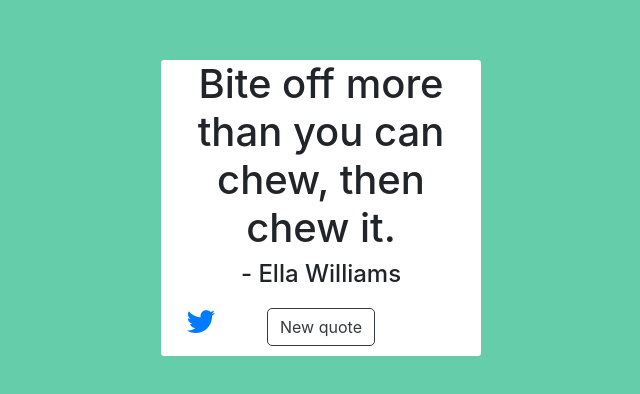
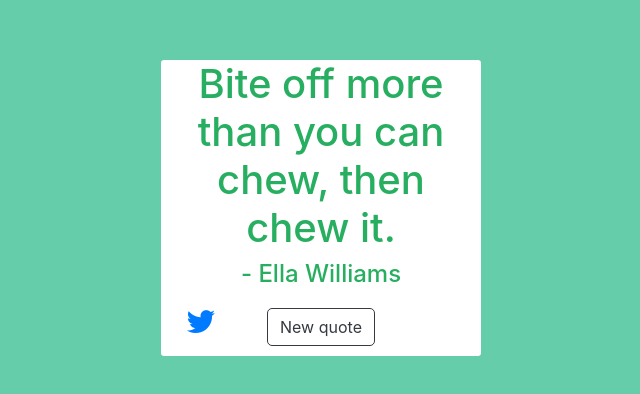
Before and after one commit to sheraznmirza/random-quote-generator, a React (Create React App) app: page / in a window 1280 px wide. Shown: the part 158-552 px from the top of the page, without its empty margins (319-959 px from the left). Built offline with nearby package versions, Linux system fonts and the light colour scheme.

Commit message:
coloring and fadein

```diff
--- a/public/index.html
+++ b/public/index.html
@@ -28,7 +28,7 @@
     -->
     <title>Random Quote Generator</title>
   </head>
-  <body>
+  <body class="main">
     <noscript>You need to enable JavaScript to run this app.</noscript>
     <div id="root"></div>
     <!--
--- a/src/App.css
+++ b/src/App.css
@@ -10,7 +10,7 @@
   width: 25%;
 }
 
-body {
+.main {
   background-color: mediumaquamarine;
   padding-top: 17%;
   display: flex;
--- a/src/App.js
+++ b/src/App.js
@@ -12,9 +12,10 @@ class QuoteMachine extends React.Component {
             randomColor: Math.floor(Math.random() * colors.length)
         }
         this.handleClick = this.handleClick.bind(this);
+        this.randomize = this.randomize.bind(this);
     }
 
-    handleClick() {
+    randomize() {
         const tempIndex = this.state.randomIndex;
         const tempColor = this.state.randomColor;
         let newRandomIndex = Math.floor(Math.random() * quoting.length);
@@ -27,17 +28,22 @@ class QuoteMachine extends React.Component {
         }
         this.setState(
             {
-                randomIndex: newRandomIndex
+                randomIndex: newRandomIndex,
+                randomColor: newRandomColor
             });
+    }
+
+    handleClick() {
+        this.randomize();
     }
     render() {
         const changingColor = {
-            color: this.state.randomColor
+            color: colors[this.state.randomColor]
         }
         return (
             <div id="quote-box" className="container">
                 <h1 id="text" className="text-fade" style={changingColor}>{quoting[this.state.randomIndex].quote}</h1>
-                <h4 id="author">- {quoting[this.state.randomIndex].author}</h4>
+                <h4 id="author" className="text-fade" style={changingColor}>- {quoting[this.state.randomIndex].author}</h4>
                 <a id="tweet-quote" href="twitter.com/intent/tweet"><i class="fa fa-twitter"></i></a>
                 <Button variant="outline-dark" id="new-quote" onClick={this.handleClick}>New quote</Button>
 
```
